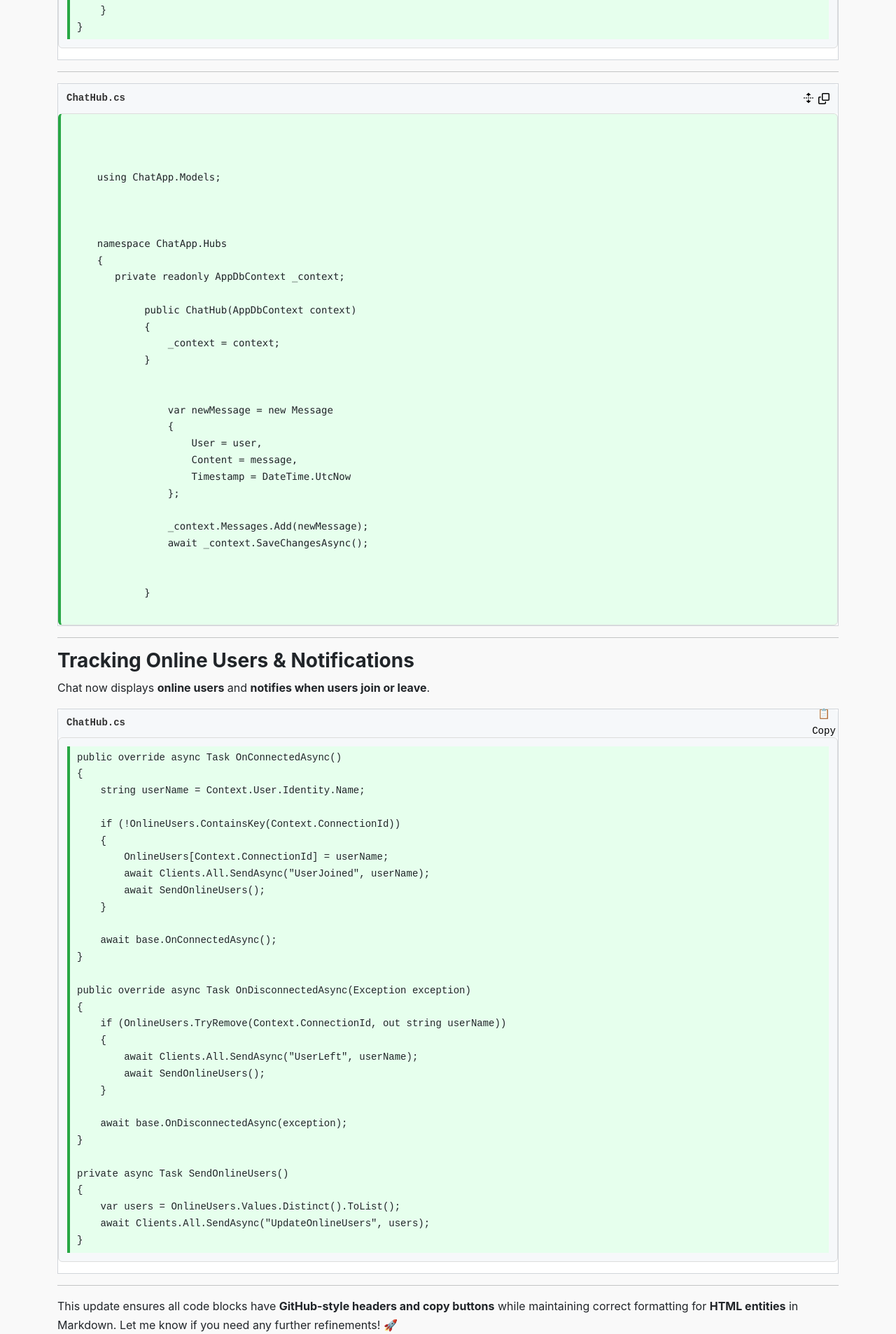
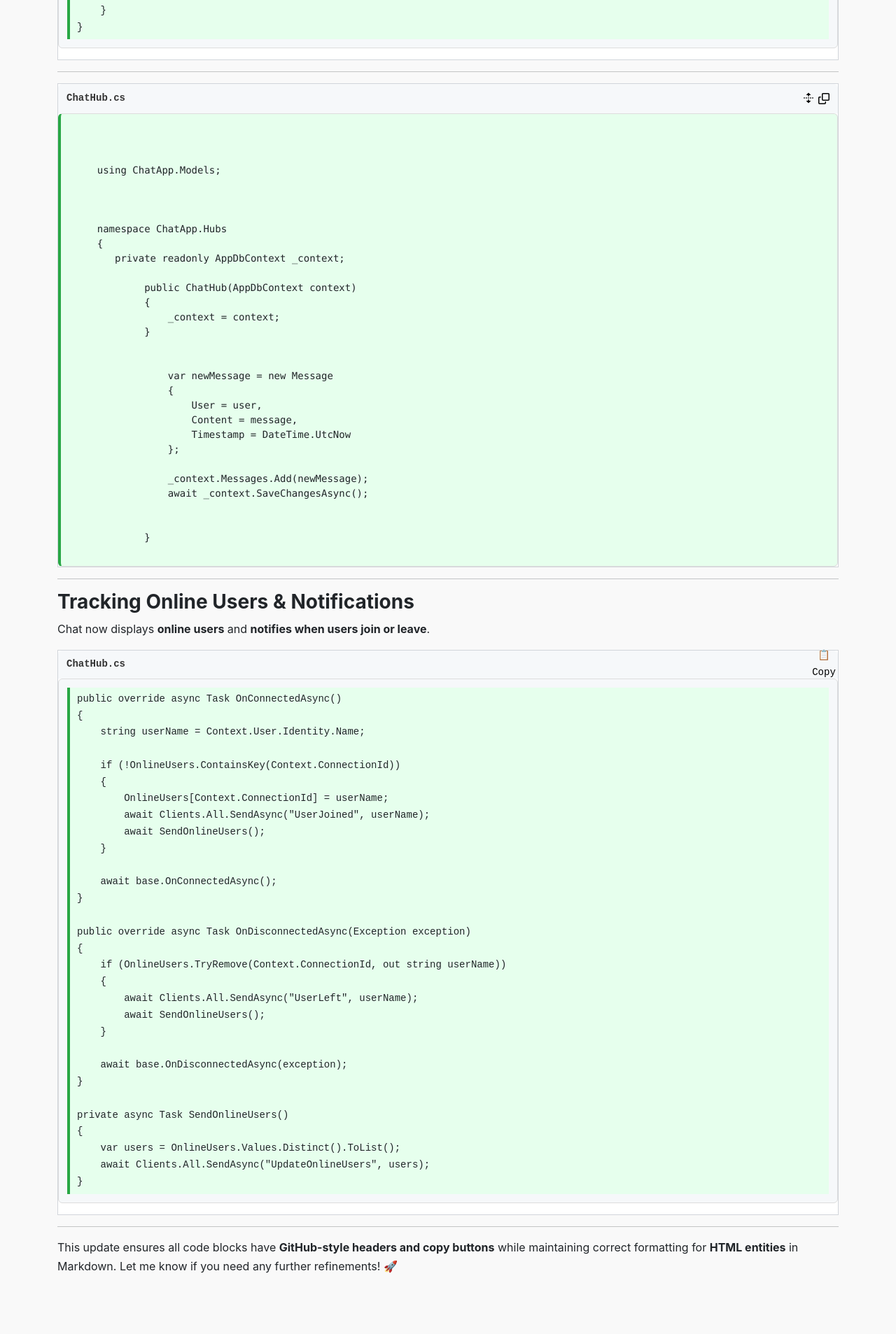
Before and after one commit to JWalshe86/ChatApp, a Jekyll site: the page built from docs/ChatAppPartTwo.md, in a window 1280 px wide. Shown: the part 797-2704 px from the top of the page at 70% size. Built offline with Jekyll 4.4.1, drawn with Linux system fonts in a browser that asks for light colours; after the commit the page ends 2637 px from its top, so only the background shows below that.

Commit message:
Update custom.css

```diff
--- a/docs/assets/css/custom.css
+++ b/docs/assets/css/custom.css
@@ -24,6 +24,10 @@
 .code-block {
     background: white !important;
     border: 1px solid #d1d5da; /* Matches GitHub's code block border */
+}
+.code-container {
+    font-size: 14px; /* Adjust to match GitHub */
+    line-height: 1.5; /* Reduce excessive line spacing */
 }
 
 /* GitHub-Style Code Header */
```
